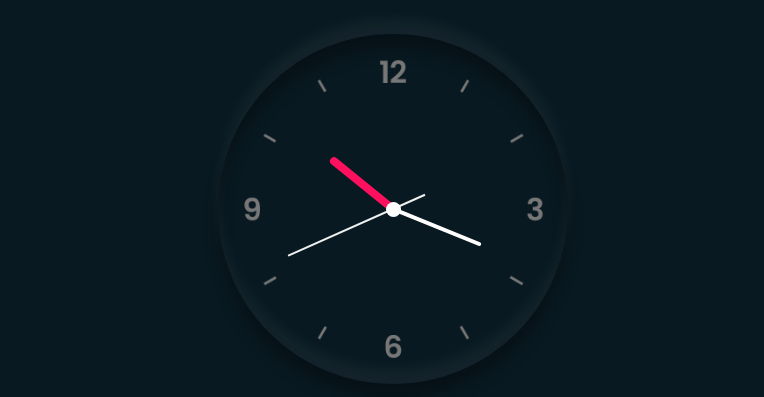
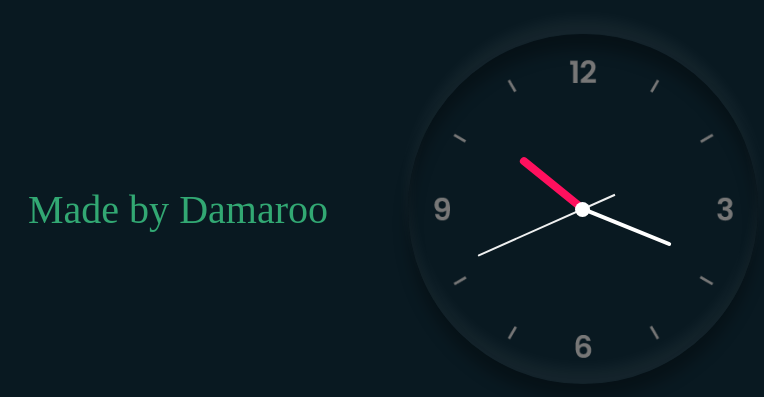
Before and after one commit to DamarooWork/clock, a plain HTML site: page index.html in a window 1280 px wide. Shown: the part 191-588 px from the top of the page, without its empty margins (247-1011 px from the left). Drawn offline with Linux system fonts and the light colour scheme.

Commit message:
Add files via upload

```diff
--- a/index.html
+++ b/index.html
@@ -6,6 +6,10 @@
     <link rel="stylesheet" href="style.css">
 </head>
 <body>
+    <div class="text" id="textChange">
+        Made by&nbsp;
+        <a id="link" href="https://vk.com/damaroo" target="_blank">Damaroo</a>
+    </div>
     <div class="clock">
         <div class="hour">
             <div class="hr" id="hr"></div>
@@ -17,6 +21,6 @@
             <div class="sc" id="sc"></div>
         </div>
     </div>
-    <script src="script.js"></script>
+    <script src="script.js" ></script>
 </body>
 </html>
--- a/script.js
+++ b/script.js
@@ -12,4 +12,26 @@ setInterval(() => {
     hr.style.transform = `rotateZ(${hh+(mm/12)}deg)`
     mn.style.transform = `rotateZ(${mm+(ss/60)}deg)`
     sc.style.transform = `rotateZ(${ss}deg)`
+
+
 })
+
+
+let colors = ["a83232", "a84a32", "a86332", "a88932", "a8a032",
+"92a832",  "7da832", "67a832", "55a832", "3ca832", "32a842",
+"32a857", "32a873", "32a889", "32a8a6", "3290a8", "3279a8",
+  "3267a8", "3251a8",  "3240a8", "#232a8", "4232a8", "5132a8",
+   "5f32a8", "7532a8",   "8932a8", "9a32a8", "a832a6", "a83290",
+    "a8327d", "a8326b",    "a8325b", "a83250", "a83244"];
+
+
+let random = Math.random()*(colors.length-1);
+let i = Math.round(random)
+let iLink = Math.round(random)
+
+function next_cl() {
+    document.getElementById("textChange").style.color='#'+colors[i];
+    document.getElementById("link").style.color='#'+colors[i++];
+    if (i == colors.length) i=0;
+}
+setInterval(next_cl,100);
--- a/style.css
+++ b/style.css
@@ -5,13 +5,31 @@
     box-sizing: border-box;
 }
 body{
+
     display: flex;
     justify-content: center;
     align-items: center;
     min-height: 100vh;
     background: #091921;
+
+}
+.text, a{
+     display: flex;
+    font-size: 40px;
+    /* color: #a83232; */
+    text-decoration: none;
+    margin-right: 40px;
+}
+/* a:hover{
+
+ color: #a85332;
+
+} */
+a{
+    color: black;
 }
 .clock{
+
     width: 350px;
     height: 350px;
     display: flex;
```
